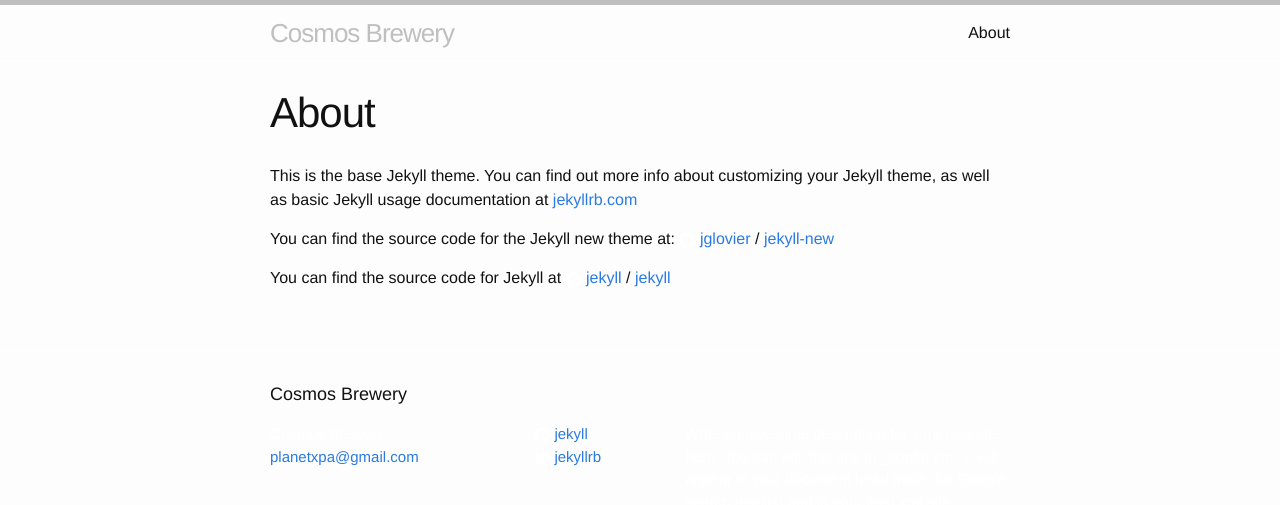
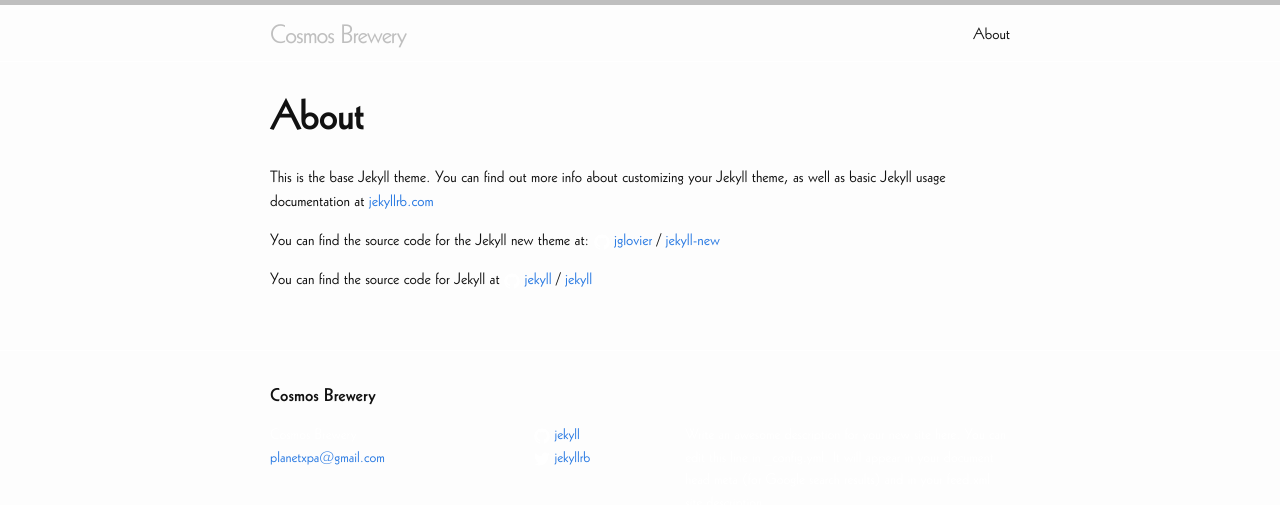
Before and after one commit to ericdebelak/CosmosBrewery, a Jekyll site: the page built from about.md, in a window 1280 px wide. Shown: the top 505 px of the page. Built offline with Jekyll 4.4.1, drawn with Linux system fonts in a browser that asks for light colours.

Commit message:
fonts, etc

```diff
--- a/_sass/_base.scss
+++ b/_sass/_base.scss
@@ -82,7 +82,7 @@ li {
  * Headings
  */
 h1, h2, h3, h4, h5, h6 {
-    font-weight: $base-font-weight;
+    font-weight: bold;
 }
 
 
--- a/_sass/_home.scss
+++ b/_sass/_home.scss
@@ -21,7 +21,7 @@ body.home {
 .planet {
   background: url(/images/1-AreYou21/desktop/planet.png);
   background-size: cover;
-  animation: rotate 400s infinite;
+  animation: rotate 500s infinite;
   position: absolute;
   height: 100%;
   width: 100%;
@@ -32,6 +32,8 @@ body.home {
   position: relative;
   height: 555px;
   width: 555px;
+  display: block;
+  margin: 0 auto;
 }
 
 .planet-text {
@@ -43,11 +45,6 @@ body.home {
   width: 100%;
   top: 0;
   left: 0;
-}
-
-@keyframes rotate {
-  0%    { transform: rotate(0deg); }
-  100%  { transform: rotate(360deg); }
 }
 
 .stars1 {
@@ -67,3 +64,10 @@ body.home {
   background-size: cover;
   animation: rotate 1000s infinite;
 }
+
+.home h1 {
+  font-size: 5em;
+  letter-spacing: 35px;
+  margin-right: -35px;
+  text-transform: uppercase;
+}
--- a/_sass/_layout.scss
+++ b/_sass/_layout.scss
@@ -1,3 +1,9 @@
+// GENERAL
+.davida {
+  font-family: Davida;
+  font-weight: normal;
+}
+
 /**
  * Site header
  */
@@ -240,11 +246,17 @@
         }
     }
 }
-
+// REUSABLE CSS
 .stars {
   position: absolute;
   height: 100%;
   width: 100%;
   top: 0;
   left: 0;
+  z-index: -1;
 }
+// GENERAL REUSEABLE ANIMATIONS
+@keyframes rotate {
+  0%    { transform: rotate(0deg); }
+  100%  { transform: rotate(360deg); }
+}
--- a/css/main.scss
+++ b/css/main.scss
@@ -6,7 +6,7 @@
 
 
 // Our variables
-$base-font-family: "Helvetica Neue", Helvetica, Arial, sans-serif;
+$base-font-family: Bitstream;
 $base-font-size:   16px;
 $base-font-weight: 400;
 $small-font-size:  $base-font-size * 0.875;
@@ -28,7 +28,22 @@ $content-width:    800px;
 $on-palm:          600px;
 $on-laptop:        800px;
 
+// Font Families
+@font-face {
+    font-family: Bitstream;
+    src: url(/fonts/Bitstream.ttf);
+}
 
+@font-face {
+    font-family: Bitstream;
+    src: url(/fonts/BitstreamBold.ttf);
+    font-weight: bold;
+}
+
+@font-face {
+    font-family: Davida;
+    src: url(/fonts/DavidaD.otf);
+}
 
 // Use media queries like this:
 // @include media-query($on-palm) {
--- a/index.html
+++ b/index.html
@@ -7,7 +7,7 @@ class: home
 <div class='stars stars2'></div>
 <div class='stars stars3'></div>
 <img alt='logo' src='{{ site.url }}/images/1-AreYou21/desktop/cosmoslogo.png'>
-<h1>Greetings!</h1>
+<h1 class='davida'>Greetings!</h1>
 <p>Cosmos Brewing is launching a diverse line of artisanal and aged brew.
 <h3>Save Space for Beer!</h3>
 <div class='planet-container'>
```
Also changed, not shown: fonts/Bitstream.ttf (renamed from fonts/Bitstream - Geometr231 BT Roman.ttf), fonts/BitstreamBold.ttf (renamed from fonts/Bitstream - Geometr231 BT Bold.ttf), fonts/DavidaD.otf (renamed from fonts/URW++ - DavidaD.otf), fonts/DavidaSCD.otf (renamed from fonts/URW++ - DavidaSCD.otf), 11 other files.
